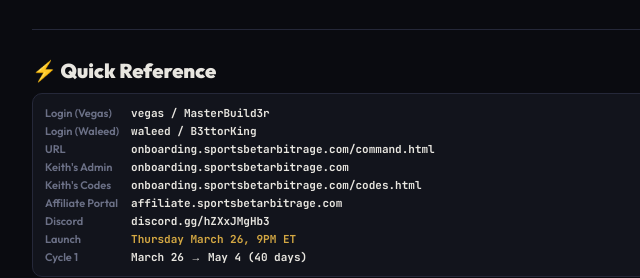
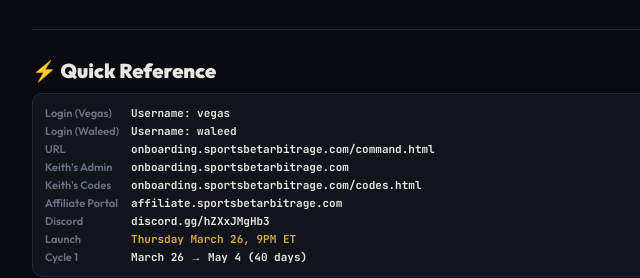
Before and after one commit to kthprtt/sba-onboarding, a plain HTML site: page guide.html in a window 1280 px wide. Shown: the part 3626-3904 px from the top of the page, 228-868 px from the left. Drawn offline with Linux system fonts and the light colour scheme.

Commit message:
Removed passwords from guide.html — only shows usernames now. Each person knows their own password.

```diff
--- a/guide.html
+++ b/guide.html
@@ -298,8 +298,8 @@
 <div class="section-title">⚡ Quick Reference</div>
 
 <div class="qr">
-  <div class="label">Login (Vegas)</div><div class="val">vegas / MasterBuild3r</div>
-  <div class="label">Login (Waleed)</div><div class="val">waleed / B3ttorKing</div>
+  <div class="label">Login (Vegas)</div><div class="val">Username: vegas</div>
+  <div class="label">Login (Waleed)</div><div class="val">Username: waleed</div>
   <div class="label">URL</div><div class="val">onboarding.sportsbetarbitrage.com/command.html</div>
   <div class="label">Keith's Admin</div><div class="val">onboarding.sportsbetarbitrage.com</div>
   <div class="label">Keith's Codes</div><div class="val">onboarding.sportsbetarbitrage.com/codes.html</div>
```
